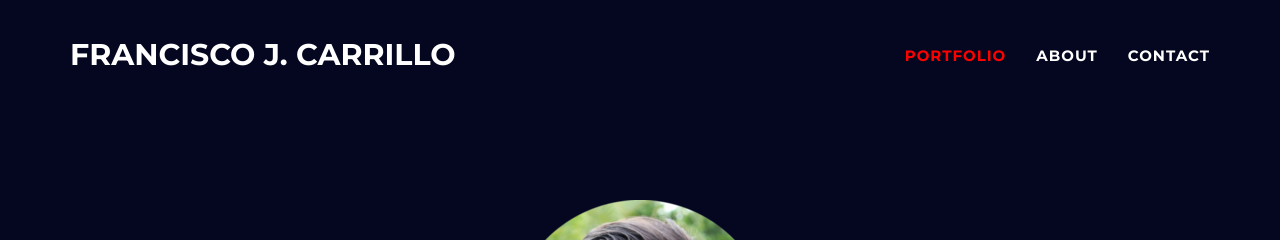
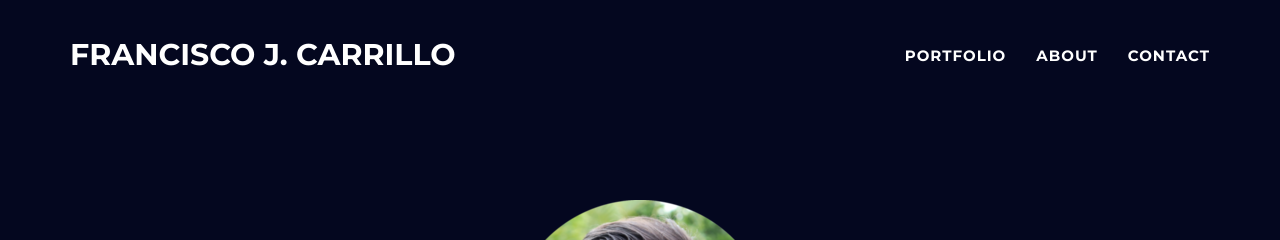
Before and after one commit to Franjcf/Franjcf.github.io, a Jekyll site: the page built from _posts/2021-06-30-Prediction of Stochastic Clogging Processes.markdown, in a window 1280 px wide and 900 px high. Shown: the top 240 px of the window. Built offline with Jekyll 4.4.1, drawn with Linux system fonts in a browser that asks for light colours.

Commit message:
new commit

```diff
--- a/_includes/nav.html
+++ b/_includes/nav.html
@@ -19,13 +19,13 @@
                         <a href="#page-top"></a>
                     </li>
                     <li class="page-scroll">
-                        <a href="#portfolio" style="color: red">Portfolio</a>
+                        <a href="#portfolio" style="color: white">Portfolio</a>
                     </li>
                     <li class="page-scroll">
-                        <a href="#about">About</a>
+                        <a href="#about style="color: white" ">About</a>
                     </li>
                     <li class="page-scroll">
-                        <a href="#contact">Contact</a>
+                        <a href="#contact" style="color: white">Contact</a>
                     </li>
                 </ul>
             </div>
```
